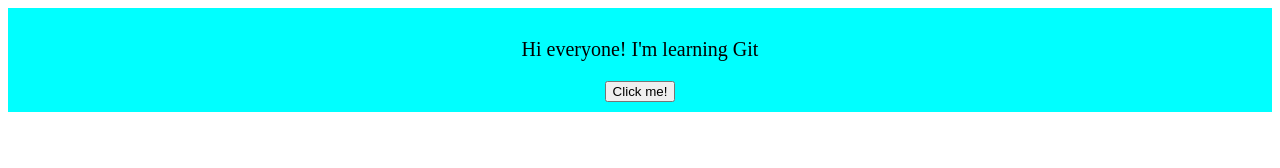
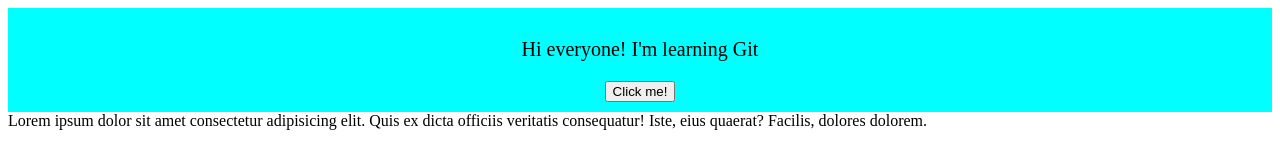
Before and after one commit to cliffordjfedev/second-project, a plain HTML site: page index.html in a window 1280 px wide. Drawn offline with Linux system fonts and the light colour scheme.

Commit message:
section added

```diff
--- a/index.html
+++ b/index.html
@@ -14,6 +14,14 @@
 
         <button type="button"> Click me!</button>
     </header>
+
+    <main>
+        <section>
+            <article>
+                Lorem ipsum dolor sit amet consectetur adipisicing elit. Quis ex dicta officiis veritatis consequatur! Iste, eius quaerat? Facilis, dolores dolorem.
+            </article>
+        </section>
+    </main>
 </body>
 
 </html>
```
